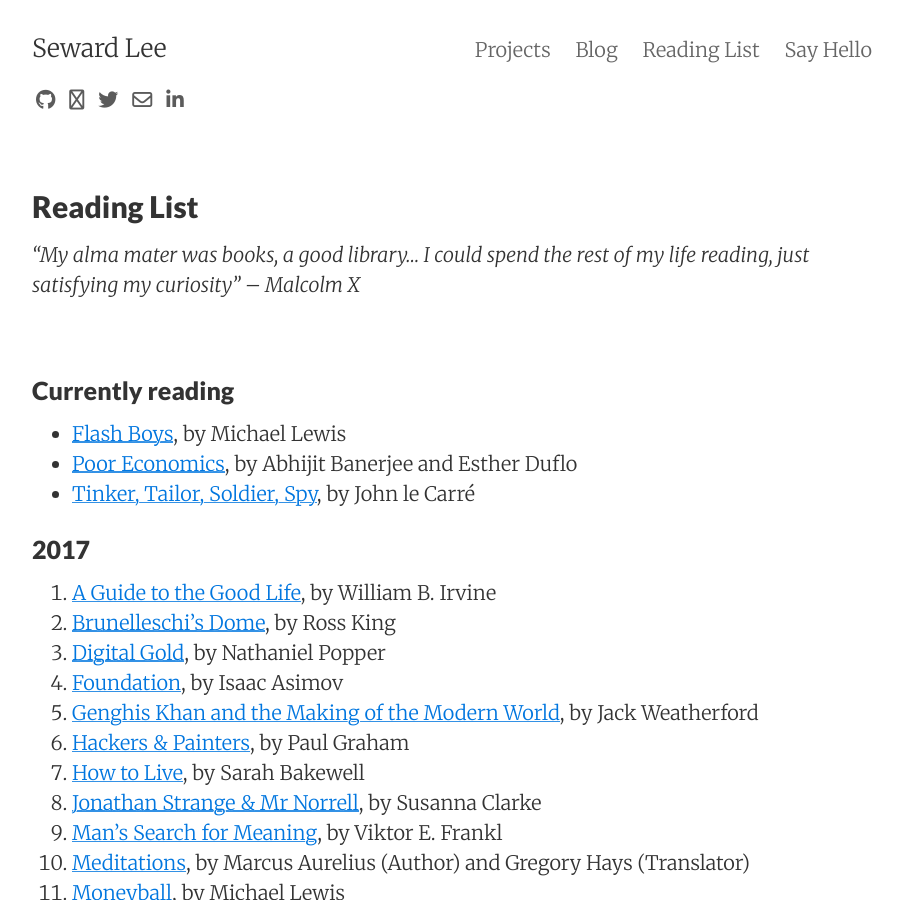
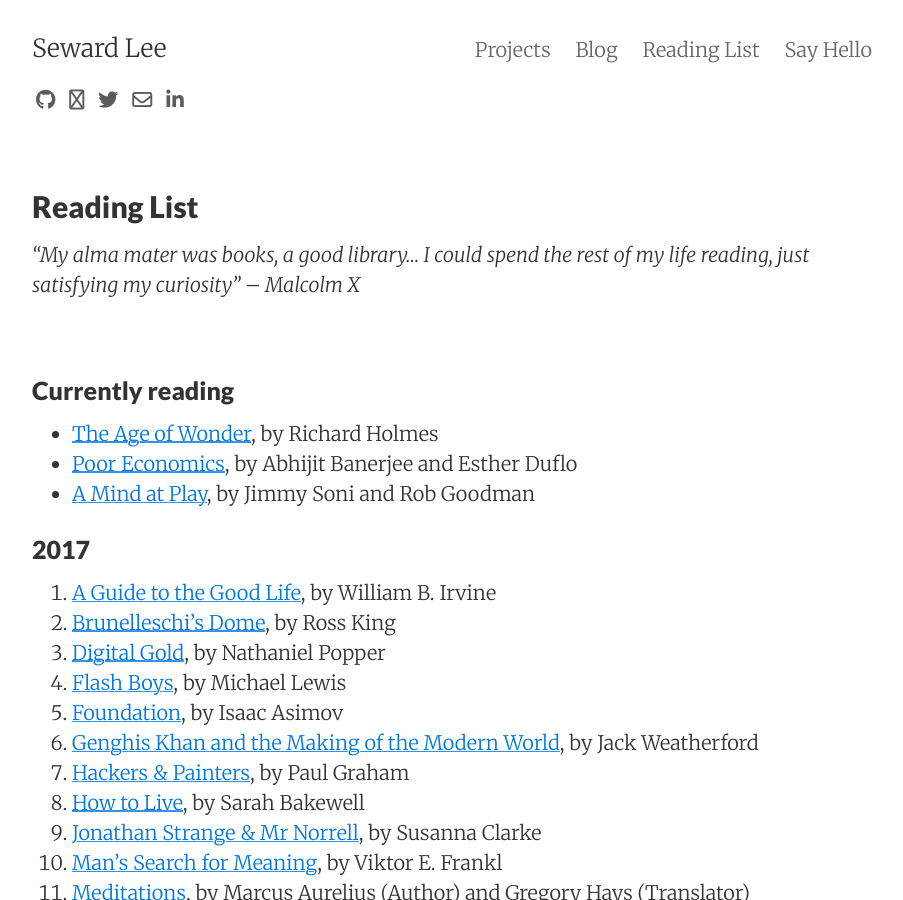
Before and after one commit to sewardlee337/sewardlee337.github.io, a Jekyll site: the page built from readinglist.md, in a window 1280 px wide and 900 px high. Shown: the whole window, without its empty margins (188-1091 px from the left). Built offline with Jekyll 4.4.1, drawn with Linux system fonts in a browser that asks for light colours; nearby versions of some CDN libraries.

Commit message:
Update reading list

```diff
--- a/readinglist.md
+++ b/readinglist.md
@@ -12,9 +12,9 @@
 
 ### Currently reading
 
-* [Flash Boys](https://www.amazon.com/Flash-Boys-Wall-Street-Revolt-ebook/dp/B00HVJB4VM/ref=sr_1_1?ie=UTF8&qid=1502054652&sr=8-1&keywords=flash+boys), by Michael Lewis
+* [The Age of Wonder](https://www.amazon.com/Age-Wonder-Romantic-Generation-Discovered-ebook/dp/B001NLL568/ref=mt_kindle?_encoding=UTF8&me=), by Richard Holmes
 * [Poor Economics](https://www.amazon.com/Poor-Economics-Radical-Rethinking-Poverty-ebook/dp/B007CI81IQ/ref=sr_1_1?ie=UTF8&qid=1503820139&sr=8-1&keywords=poor+economics+a+radical+rethinking+of+the+way+to+fight+poverty), by Abhijit Banerjee and Esther Duflo
-* [Tinker, Tailor, Soldier, Spy](https://www.amazon.com/gp/product/B004RKXNDU/ref=series_rw_dp_sw), by John le Carré
+* [A Mind at Play](https://www.amazon.com/Mind-Play-Shannon-Invented-Information-ebook/dp/B01M5IJN1P/ref=sr_1_1?s=digital-text&ie=UTF8&qid=1504403553&sr=1-1&keywords=a+mind+at+play), by Jimmy Soni and Rob Goodman
 
 
 ### 2017
@@ -22,6 +22,7 @@
 1. [A Guide to the Good Life](https://www.amazon.com/Guide-Good-Life-Ancient-Stoic-ebook/dp/B0040JHNQG/ref=pd_sim_351_6?_encoding=UTF8&psc=1&refRID=55TM0587AYHX8KJ0PFHH), by William B. Irvine
 1. [Brunelleschi's Dome](https://www.amazon.com/Brunelleschis-Dome-Renaissance-Reinvented-Architecture-ebook/dp/B00DUVKOUW/ref=sr_1_1?s=digital-text&ie=UTF8&qid=1500162915&sr=1-1&keywords=brunelleschi%27s+dome), by Ross King
 1. [Digital Gold](https://www.amazon.com/Digital-Gold-Bitcoin-Millionaires-Reinvent-ebook/dp/B01D8KFX9Q/ref=sr_1_1?s=digital-text&ie=UTF8&qid=1500163114&sr=1-1&keywords=digital+gold), by Nathaniel Popper
+1. [Flash Boys](https://www.amazon.com/Flash-Boys-Wall-Street-Revolt-ebook/dp/B00HVJB4VM/ref=sr_1_1?ie=UTF8&qid=1502054652&sr=8-1&keywords=flash+boys), by Michael Lewis
 1. [Foundation](https://www.amazon.com/Foundation-Isaac-Asimov-ebook/dp/B000FC1PWA/ref=sr_1_1?ie=UTF8&qid=1501446251&sr=8-1&keywords=foundation+asimov), by Isaac Asimov
 1. [Genghis Khan and the Making of the Modern World](https://www.amazon.com/Genghis-Khan-Making-Modern-World-ebook/dp/B000FCK206/ref=sr_1_1?ie=UTF8&qid=1500165120&sr=8-1&keywords=genghis+khan+and+the+making+of+the+modern+world), by Jack Weatherford
 1. [Hackers & Painters](https://www.amazon.com/Hackers-Painters-Big-Ideas-Computer-ebook/dp/B0026OR2NQ/ref=sr_1_1?s=digital-text&ie=UTF8&qid=1500967102&sr=1-1&keywords=hackers+%26+painters), by Paul Graham
```
